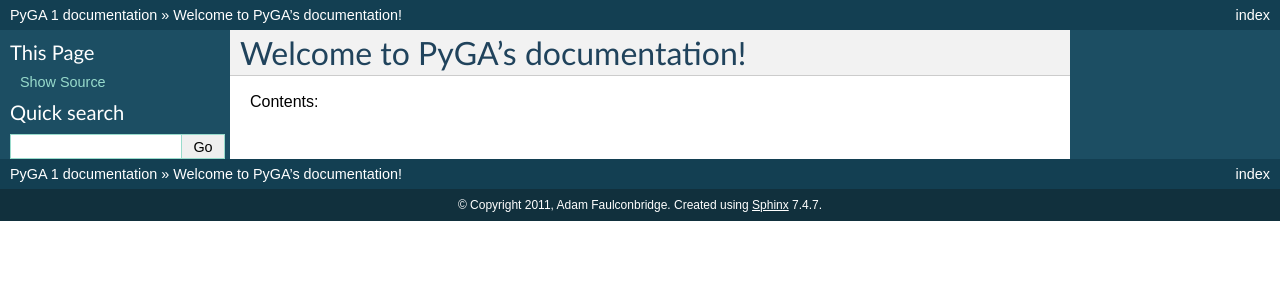
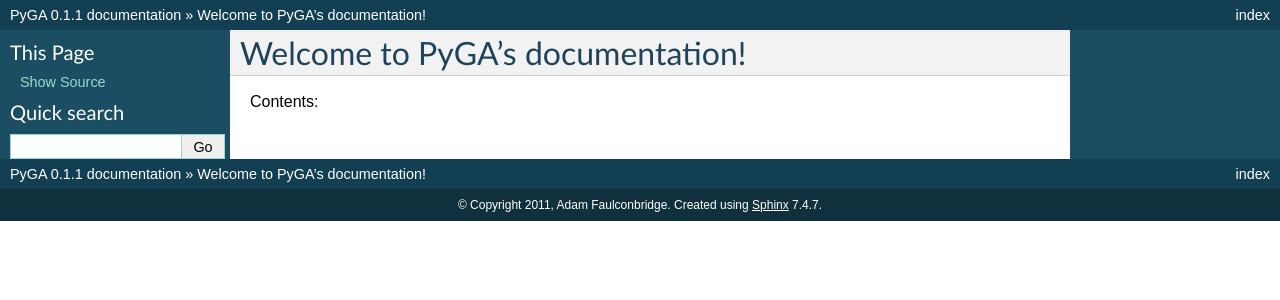
Before and after one commit to afaulconbridge/PyGA, a Sphinx documentation site: the page built from doc/source/index.rst, in a window 1280 px wide. Shown: the top 300 px of the page. Built offline with Sphinx 7.4.7, drawn with Linux system fonts in a browser that asks for light colours; formulas are drawn with MathJax 3.

Commit message:
version number is 0.1.1

```diff
--- a/doc/source/conf.py
+++ b/doc/source/conf.py
@@ -48,9 +48,9 @@
 # built documents.
 #
 # The short X.Y version.
-version = '0'
+version = '0.1'
 # The full version, including alpha/beta/rc tags.
-release = '1'
+release = '0.1.1'
 
 # The language for content autogenerated by Sphinx. Refer to documentation
 # for a list of supported languages.
```
